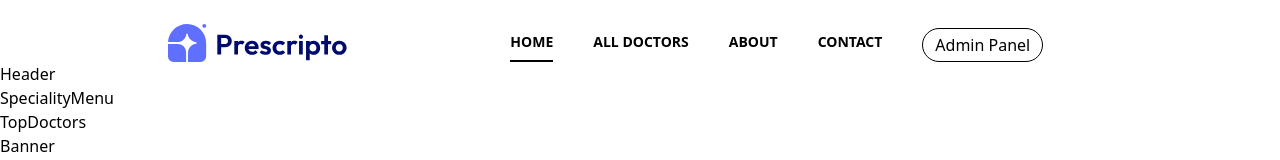
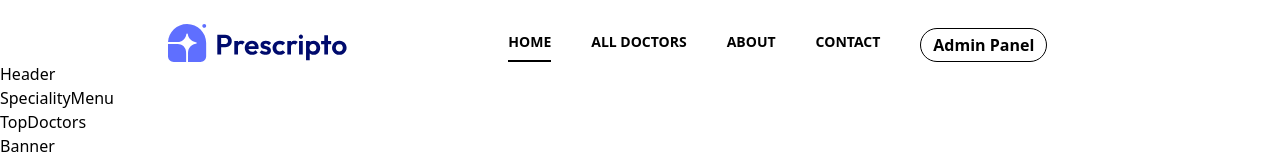
Before and after one commit to Mani-sh27/Prescripto, a React (Vite) app: page / in a window 1280 px wide. Shown: the top 160 px of the page. Built offline with nearby package versions, Linux system fonts and the light colour scheme.

Commit message:
auto commit

```diff
--- a/src/components/Navbar.jsx
+++ b/src/components/Navbar.jsx
@@ -24,7 +24,7 @@ const Navbar = () => {
               <li className='font-semibold text-sm'>CONTACT</li>
             </NavLink>
              <NavLink to='/admin'>
-              <li className='border px-3 py-1 rounded-full -mt-1 font'>Admin Panel</li>
+              <li className='border px-3 py-1 rounded-full -mt-1 font-semibold'>Admin Panel</li>
             </NavLink>
           </ul>
         </div>
```
